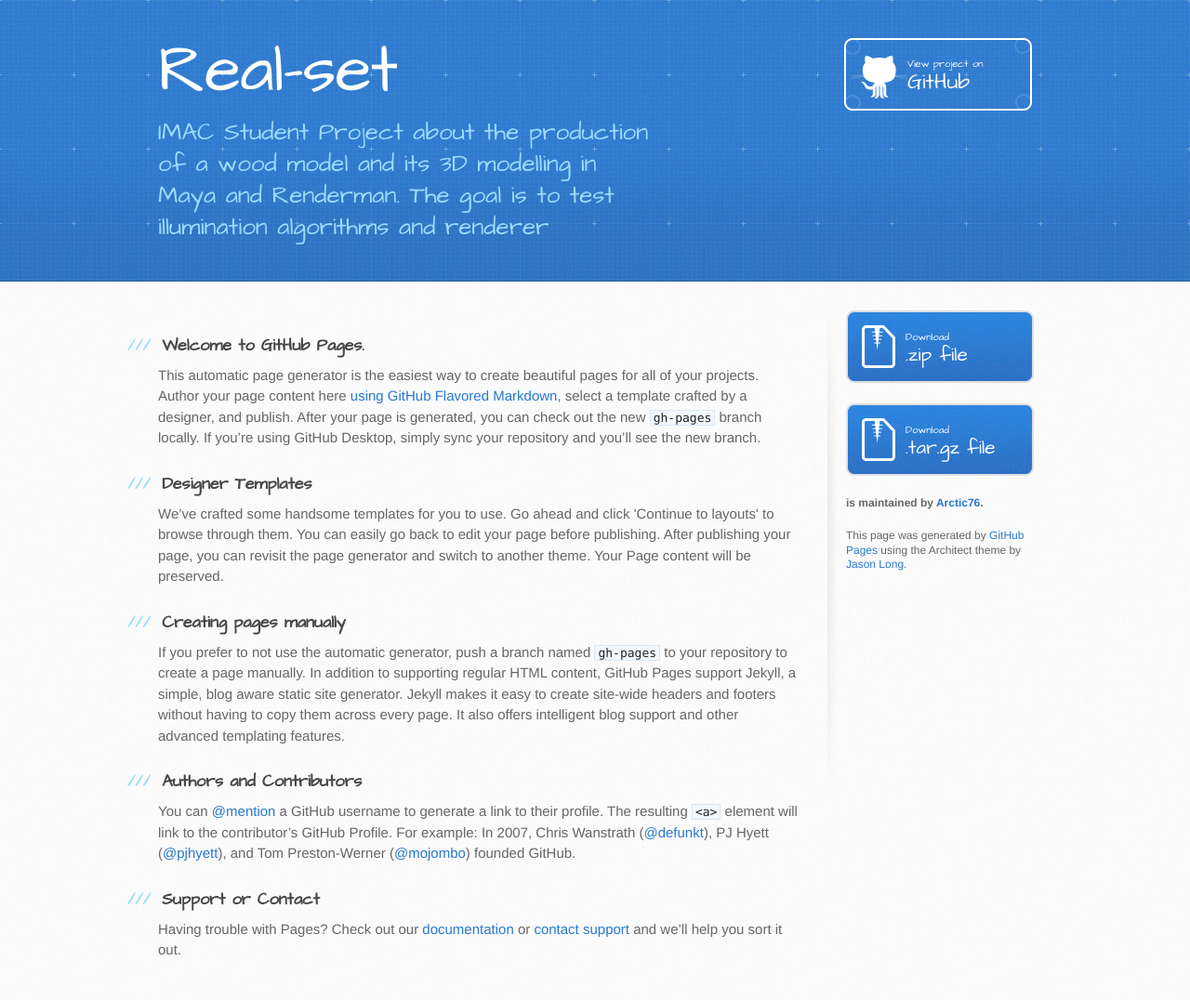
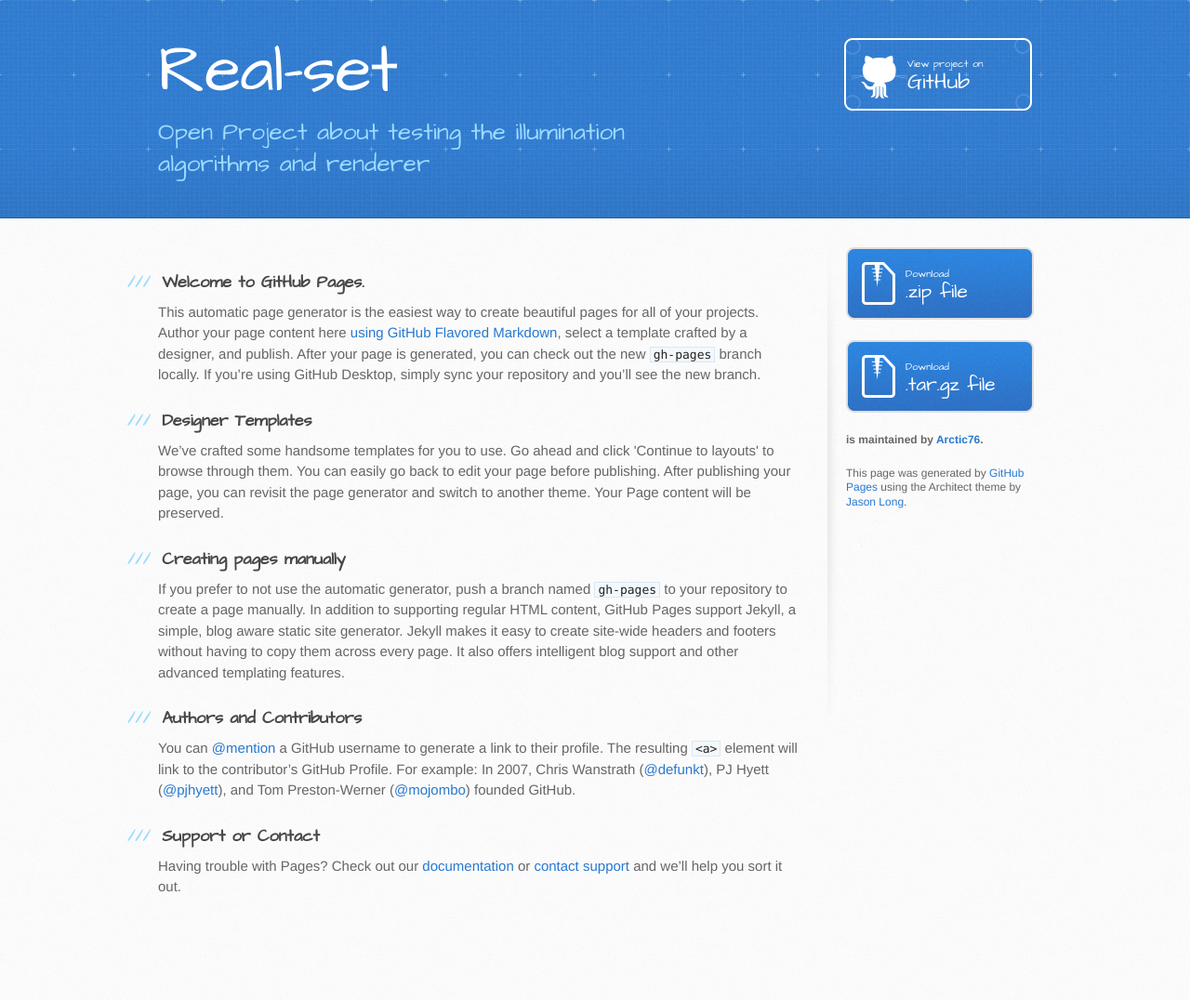
Before and after one commit to Alvyre/Real-Set, a Jekyll site: the page built from index.html, in a window 1280 px wide. Shown: the whole page at 93% size. Built offline with Jekyll 4.4.1, drawn with Linux system fonts in a browser that asks for light colours; after the commit the page ends 1008 px from its top, so only the background shows below that.

Commit message:
tree structure update

```diff
--- a/_includes/head.html
+++ b/_includes/head.html
@@ -11,5 +11,5 @@
     <script src="//html5shiv.googlecode.com/svn/trunk/html5.js"></script>
     <![endif]-->
 
-    <title>Real-set by Arctic76</title>
+    <title>Real-set</title>
   </head>
--- a/_includes/header.html
+++ b/_includes/header.html
@@ -1,7 +1,7 @@
 <header>
   <div class="inner">
     <h1>Real-set</h1>
-    <h2>IMAC Student Project about  the production of a wood model and its 3D modelling in Maya and Renderman. The goal is to test illumination algorithms and renderer</h2>
+    <h2>Open Project about testing the illumination algorithms and renderer</h2>
     <a href="https://github.com/Arctic76/Real-Set" class="button"><small>View project on</small> GitHub</a>
   </div>
 </header>
--- a/_layouts/default.html
+++ b/_layouts/default.html
@@ -15,6 +15,8 @@
 
     {% include footer.html %}
 
+    {% include js.html %}
+
   </body>
 
 </html>
```
Also changed, not shown: _includes/js.html (added, +10 -0 lines), index.html (+1 -10 lines), params.json (deleted, +0 -1 lines).
